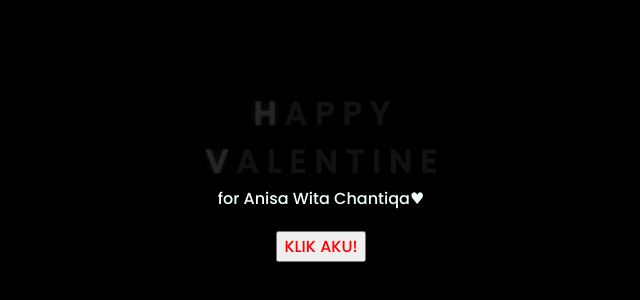
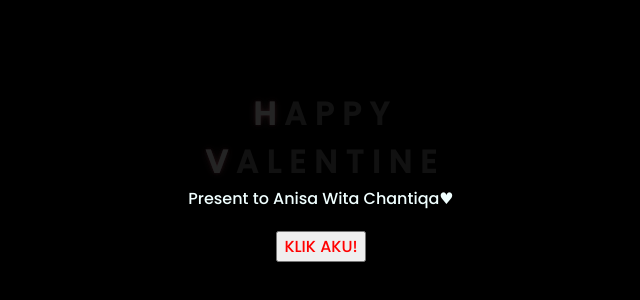
Before and after one commit to E1noir/Test, a plain HTML site: page index.html in a window 1280 px wide. Shown: the part 232-532 px from the top of the page, without its empty margins (327-967 px from the left). Drawn offline with Linux system fonts and the light colour scheme.

Commit message:
Update index.html

```diff
--- a/index.html
+++ b/index.html
@@ -31,7 +31,7 @@
         <span>E</span>
     </div>
     <div class="description">
-        <span>for Anisa Wita Chantiqa♥</span>
+        <span>Present to Anisa Wita Chantiqa♥</span>
         </div>
     </div>
     <div class="button">
```
